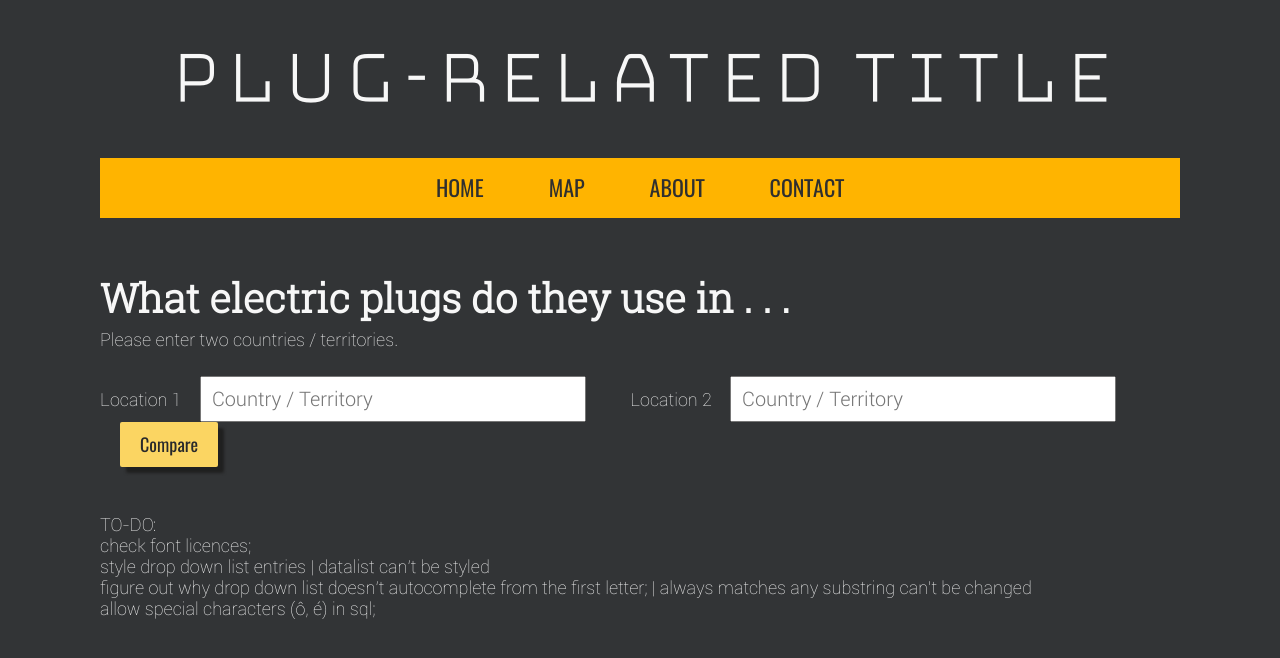
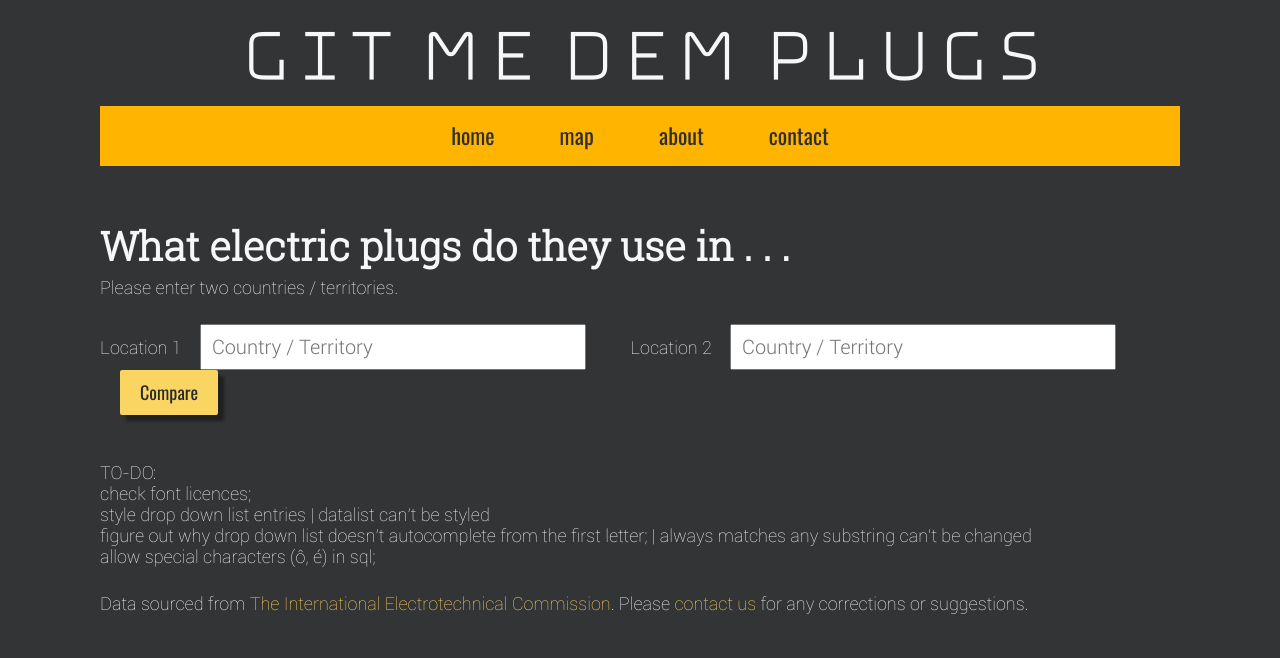
Before and after one commit to Zhaeong/Cardboard, a PHP site: page / in a window 1280 px wide. Shown: the top 658 px of the page. Run offline with PHP 8.4, Linux system fonts and the light colour scheme; data that the repository does not hold is empty.

Commit message:
moved title into nav_bar.php
also added reference footnote, styled links (a)

```diff
--- a/about.php
+++ b/about.php
@@ -7,8 +7,6 @@
 </head>
 <body>
 
-<h1 style="text-align:center;"> plug-related title </h1>
-
 <?php include('staticPageElements/nav_bar.php'); ?>
 
 <p>this be about tho</p>
--- a/contact.php
+++ b/contact.php
@@ -8,8 +8,6 @@
 </head>
 <body>
 
-<h1 style="text-align:center;"> plug-related title </h1>
-
 <?php include('staticPageElements/nav_bar.php'); ?>
 
 <p>this be contact tho</p>
--- a/css/indexstyle.css
+++ b/css/indexstyle.css
@@ -13,7 +13,7 @@ src: url(../fonts/Quicksand_Light.otf);
 font-family: Oswald;
 src: url(../fonts/Oswald-Regular.ttf);
 }
-@font-face { /* above, but light */
+@font-face {
 font-family: Oswald_Light;
 src: url(../fonts/Oswald-Light.ttf);
 }
@@ -21,7 +21,7 @@ src: url(../fonts/Oswald-Light.ttf);
 font-family: Roboto_Thin;
 src: url(../fonts/Roboto-Thin.ttf);
 }
-@font-face { /* the heavier version */
+@font-face {
 font-family: Roboto_Light;
 src: url(../fonts/Roboto-Light.ttf);
 }
@@ -39,12 +39,13 @@ body {
     margin-right: 100px;
 }
 h1   { /* title */
-    color: #f7f7f7;
     font-family: Bungee, Helvetica;
     font-size: 82px;
-    margin: 30px;
+    margin: auto;
     text-align: center;
+    color: #f7f7f7;
     text-decoration: none;
+    width: 100%;
 }
 h2   { /* small heading */
     color: #f7f7f7;
@@ -59,7 +60,9 @@ p    {
     margin-top: 5px;
     margin-bottom: 5px;
 }
-
+a {
+    text-decoration: none;
+}
 
 
 
@@ -75,13 +78,11 @@ ul {
     font-family: Oswald;
     font-size: 22px;
 }
-
-    /* \Remove the line breaks before and after each
+    /* Remove the line breaks before and after each
     list item to display them on one line */
 li {
     display: inline;
 }
-
 li a {
     display: inline-block;
     color: #2f2f2f;
@@ -92,7 +93,6 @@ li a {
     padding-right: 30px;
     text-decoration: none;
 }
-
     /* Change the link color on hover */
 li a:hover {
     background-color: #fbd562;
--- a/index.php
+++ b/index.php
@@ -7,10 +7,6 @@
 </head>
 <body>
 
-
-<a href="index.php"
-style="text-decoration: none;"
-> <h1> plug-related title </h1> </a>
 
 <?php include('staticPageElements/nav_bar.php'); ?>
 
@@ -47,8 +43,16 @@ style="text-decoration: none;"
     style drop down list entries | datalist can't be styled <br>
     figure out why drop down list doesn't
     autocomplete from the first letter; | always matches any substring can't be changed <br>
-    allow special characters (ô, é) in sql;
+    allow special characters (ô, é) in sql; <br>
+    <br>
 </p>
+
+
+<p> Data sourced from
+    <a href="http://www.iec.ch/worldplugs/?ref=extfooter"
+    style="color:#fbd562;">The International Electrotechnical Commission</a>.
+    Please <a href="contact.php"
+    style="color:#fbd562;">contact us</a> for any corrections or suggestions. </p>
 
 </body>
 </html>
--- a/map.php
+++ b/map.php
@@ -9,8 +9,6 @@
   <title>Map</title>
 </head>
 <body>
-
-<h1 style="text-align:center;"> plug-related title </h1>
 
 <?php include('staticPageElements/nav_bar.php'); ?>
 
--- a/staticPageElements/nav_bar.php
+++ b/staticPageElements/nav_bar.php
@@ -1,7 +1,15 @@
+<!--TITLE-->
+<div id="title">
+    <a href="index.php">
+        <h1> git me dem plugs </h1>
+    </a>
+</div>
+
+
 <!--NAVIGATION BAR-->
 <ul>
-  <li><a href="index.php">HOME</a></li>
-  <li><a href="map.php">MAP</a></li>
-  <li><a href="about.php">ABOUT</a></li>
-  <li><a href="contact.php">CONTACT</a></li>
+  <li><a href="index.php">home</a></li>
+  <li><a href="map.php">map</a></li>
+  <li><a href="about.php">about</a></li>
+  <li><a href="contact.php">contact</a></li>
 </ul>
```
